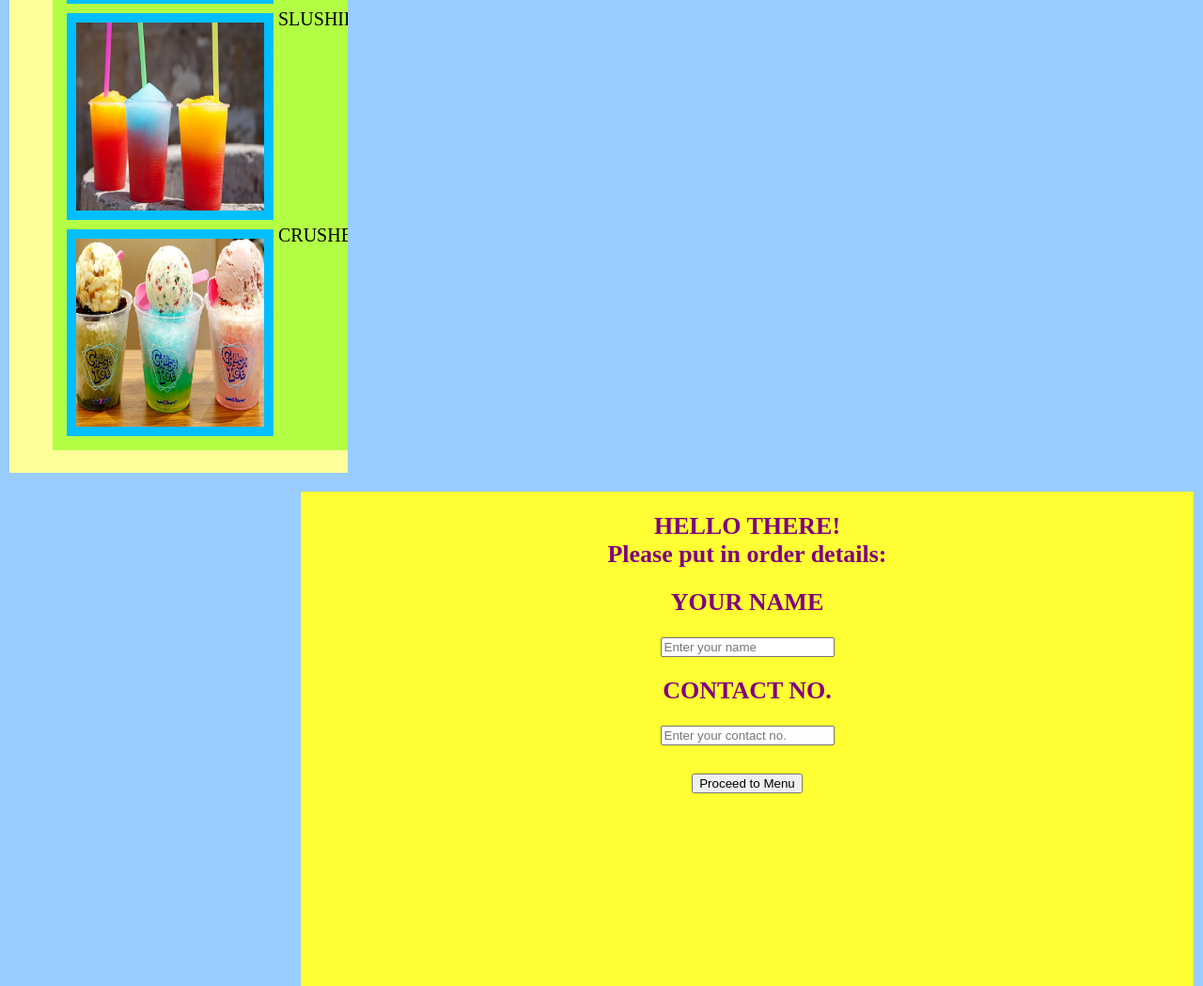
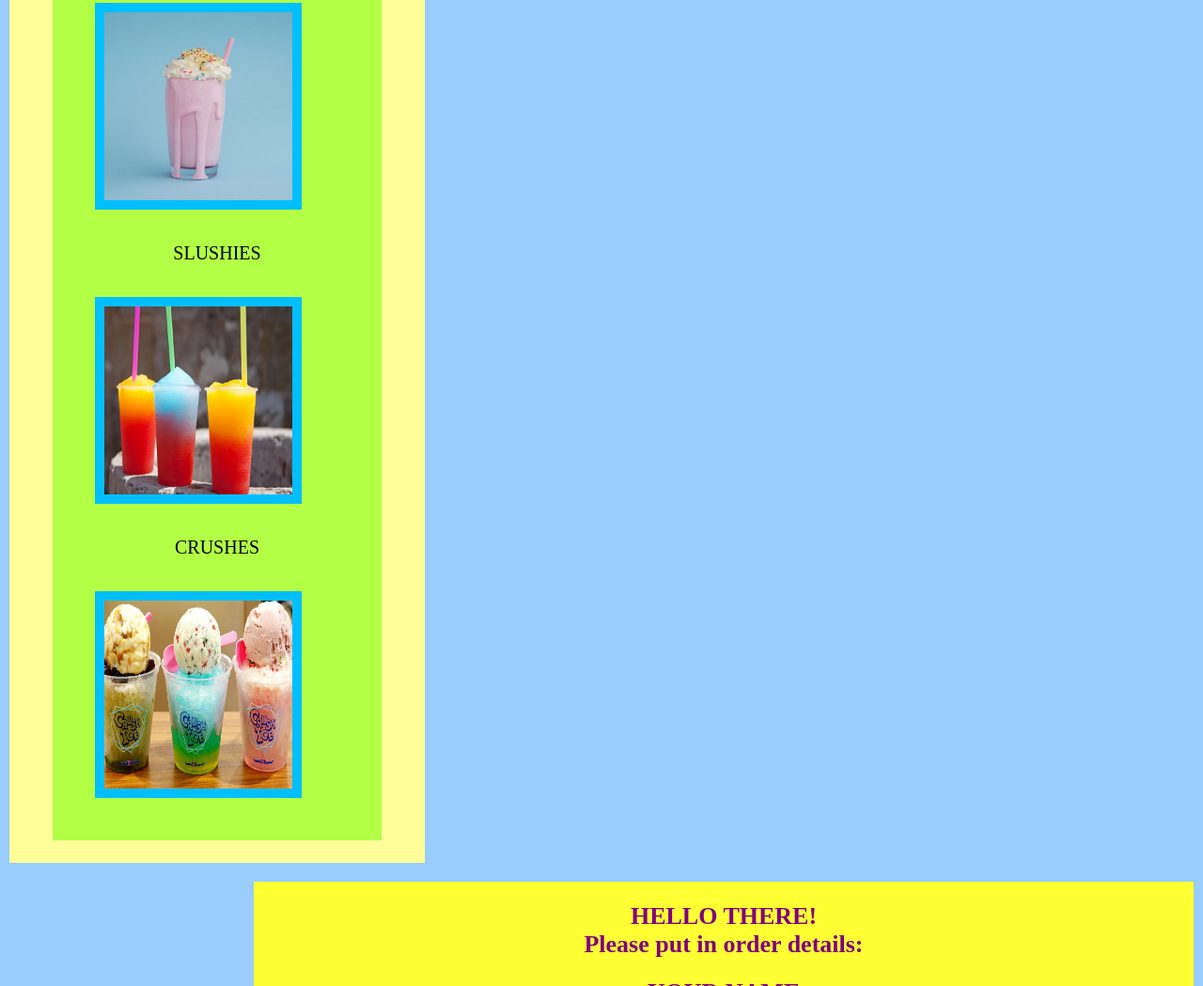
Before and after one commit to op-amateur/innoreva, a plain HTML site: page index.html in a window 1280 px wide. Shown: the part 1016-2065 px from the top of the page at 94% size. Drawn offline with Linux system fonts and the light colour scheme.

Commit message:
Update styles.css

```diff
--- a/styles.css
+++ b/styles.css
@@ -10,30 +10,30 @@ body {
 }
 .left {
     float: left;
-    width: 370px;
+    width: 470px;
     overflow: auto;
 }
 .right1 {
     float: right;
     background: #ffff33;
-    width: 950px;
+    width: 1000px;
     text-align:center;
-    height:670px;
+    height:900px;
     overflow: auto;
     margin: 10px;
 }
 .right2 {
     float: right;
     background:#FFDAB9;
-    width:950px;
+    width:1000px;
     text-align: center;
-    height:670px;
+    height:900px;
     overflow: auto;
     margin: 10px;
 }
 .divider-small {
   background-color: #ffff99;
-  width:400px;
+  width:370px;
   margin: 10px;
   text-align: center;
   padding: 14px 36px;
@@ -89,7 +89,7 @@ h2 {
   text-align: center;
 }
 .gallery {
-  margin: 5px;
+  margin: 35px;
   border: 10px solid #00bfff;
   float: left;
 }
```
